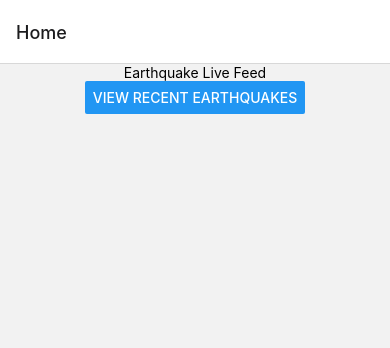
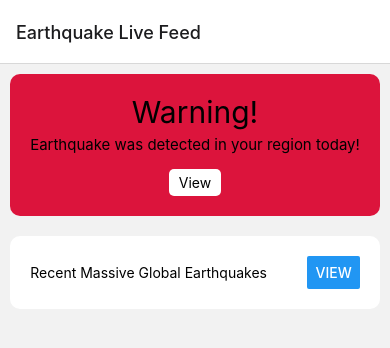
Before and after one commit to yaminbyahiya/earthquake-feed, a React Native app in the folder earthquake-feed/: screen / in a window 390 px wide. Shown: the top 348 px of the page. Built offline with nearby package versions, Linux system fonts and the light colour scheme.

Commit message:
Earthquake Warning Component UI

```diff
--- a/earthquake-feed/App.js
+++ b/earthquake-feed/App.js
@@ -1,18 +1,37 @@
 import { StatusBar } from 'expo-status-bar';
 import React, { useState, useEffect } from 'react';
-import { ScrollView, StyleSheet, Text, View, SafeAreaView, Button } from 'react-native';
+import { ScrollView, StyleSheet, Text, View, SafeAreaView, Button, TouchableOpacity } from 'react-native';
 import { NavigationContainer } from '@react-navigation/native';
 import { createNativeStackNavigator } from '@react-navigation/native-stack';
 
 function HomeScreen({navigation}) {
+
+  let regional_earthquake = true;
+
   return (
-    <View style={styles.header}>
-      <Text>Earthquake Live Feed</Text>
-      <Button
-        title="View Recent Earthquakes"
-        onPress={() => navigation.navigate('Details')}
-      />
-    </View>
+    <ScrollView>
+      {regional_earthquake?<View style={styles.warningCard}>
+        <Text style={styles.warningHeader}>Warning!</Text>
+        <Text style={styles.warningText}>Earthquake was detected in your region today!</Text>
+        {/* <Button
+          color="white"
+          title='Details'
+        ></Button> */}
+        <TouchableOpacity style={styles.warningButton}>
+          <Text>View</Text>
+        </TouchableOpacity>
+      </View>:<View>
+          <Text>You are safe!</Text>
+          <Text>No earthquake event occured within your region today!</Text>
+        </View>}
+      <View style={styles.card}>
+        <Text>Recent Massive Global Earthquakes</Text>
+        <Button
+          title="View"
+          onPress={() => navigation.navigate('Details')}
+        />
+      </View>
+    </ScrollView>
   );
 }
 
@@ -47,7 +66,7 @@ export default function App() {
   return (
     <NavigationContainer>{
       <Stack.Navigator initialRouteName="Home">
-        <Stack.Screen name="Home" component={HomeScreen} options={{ title: 'Home' }} />
+        <Stack.Screen name="Home" component={HomeScreen} options={{ title: 'Earthquake Live Feed' }} />
         <Stack.Screen name="Details" component={DetailsScreen} options={{title: 'Recent Earthquakes'}}/>
       </Stack.Navigator>
     }
@@ -86,4 +105,43 @@ const styles = StyleSheet.create({
   time: {
     fontSize: 14,
   },
+  card:{
+    flexDirection:'row',
+    backgroundColor:"white",
+    alignItems:'center',
+    justifyContent:'space-around',
+    paddingTop:20,
+    paddingBottom:20,
+    margin:10,
+    borderRadius:10
+  },
+  warningCard:{
+    alignItems:'center',
+    backgroundColor:'crimson',
+    margin:10,
+    paddingTop:20,
+    paddingBottom:20,
+    paddingLeft:10,
+    paddingRight:10,
+    borderRadius:10
+  },
+  warningHeader:{
+    fontSize:30,
+    textAlign:'center'
+  },
+  warningText:{
+    textAlign:'center',
+    fontSize:15,
+    marginTop:5,
+    marginBottom:5
+  },
+  warningButton:{
+    backgroundColor:'white',
+    paddingLeft:10,
+    paddingRight:10,
+    paddingTop:5,
+    paddingBottom:5,
+    marginTop:10,
+    borderRadius:5
+  }
 });
```
